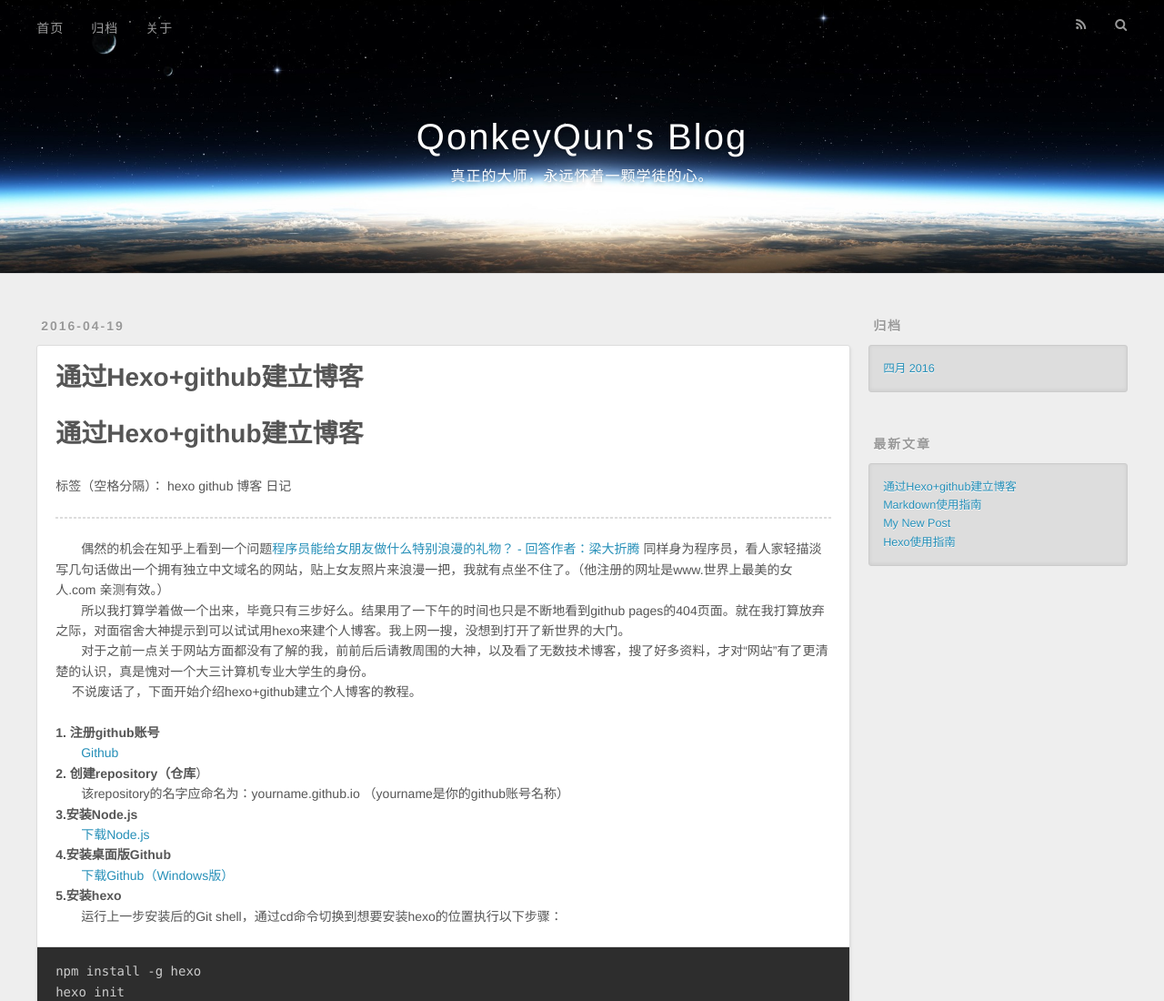
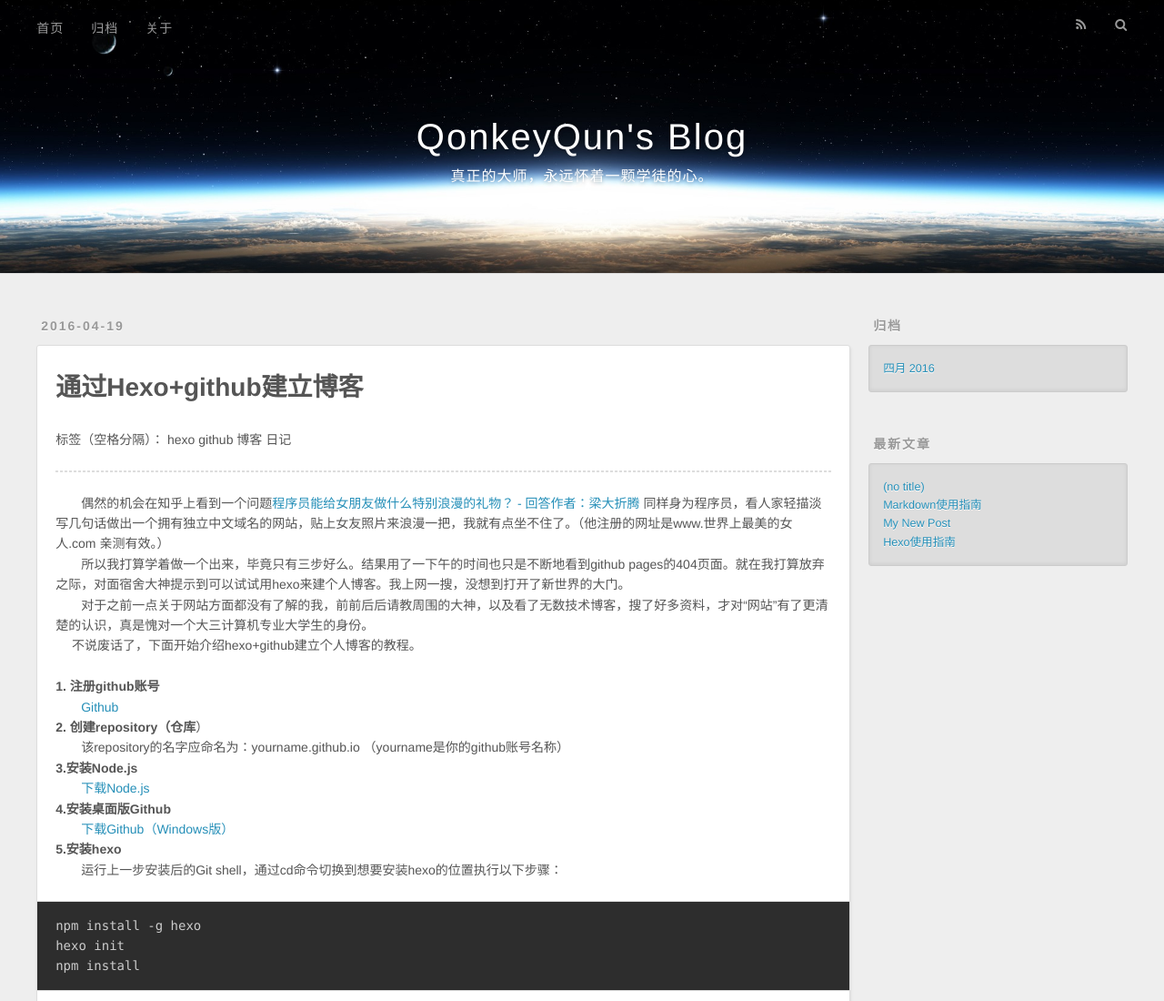
Before and after one commit to gongqunhao/gongqunhao.github.io, a plain HTML site: page 2016/04/19/通过Hexo-github建立博客/index.html in a window 1280 px wide. Shown: the top 1100 px of the page at 91% size. Drawn offline with nearby package versions, Linux system fonts and the light colour scheme; a script that the page names is missing; a web font is replaced by a local one.

Commit message:
Site updated: 2016-04-19 22:37:45

```diff
--- a/2016/04/19/通过Hexo-github建立博客/index.html
+++ b/2016/04/19/通过Hexo-github建立博客/index.html
@@ -3,21 +3,21 @@
 <head>
   <meta charset="utf-8">
 
-  <title>通过Hexo+github建立博客 | QonkeyQun&#39;s Blog</title>
+  <title>QonkeyQun&#39;s Blog</title>
   <meta name="viewport" content="width=device-width, initial-scale=1, maximum-scale=1">
   <meta name="description" content="通过Hexo+github建立博客标签（空格分隔）： hexo github 博客 日记
 
 　　偶然的机会在知乎上看到一个问题程序员能给女朋友做什么特别浪漫的礼物？ - 回答作者：梁大折腾 同样身为程序员，看人家轻描淡写几句话做出一个拥有独立中文域名的网站，贴上女友照片来浪漫一把，我就有点坐不住了。（他注册的网址是www.世界上最美的女人.com 亲测有效。）　　所以我打算学着做一个出来，毕竟只有">
 <meta property="og:type" content="article">
-<meta property="og:title" content="通过Hexo+github建立博客">
+<meta property="og:title" content="QonkeyQun's Blog">
 <meta property="og:url" content="http://yoursite.com/2016/04/19/通过Hexo-github建立博客/index.html">
 <meta property="og:site_name" content="QonkeyQun's Blog">
 <meta property="og:description" content="通过Hexo+github建立博客标签（空格分隔）： hexo github 博客 日记
 
 　　偶然的机会在知乎上看到一个问题程序员能给女朋友做什么特别浪漫的礼物？ - 回答作者：梁大折腾 同样身为程序员，看人家轻描淡写几句话做出一个拥有独立中文域名的网站，贴上女友照片来浪漫一把，我就有点坐不住了。（他注册的网址是www.世界上最美的女人.com 亲测有效。）　　所以我打算学着做一个出来，毕竟只有">
-<meta property="og:updated_time" content="2016-04-19T14:34:56.170Z">
+<meta property="og:updated_time" content="2016-04-19T14:37:28.962Z">
 <meta name="twitter:card" content="summary">
-<meta name="twitter:title" content="通过Hexo+github建立博客">
+<meta name="twitter:title" content="QonkeyQun's Blog">
 <meta name="twitter:description" content="通过Hexo+github建立博客标签（空格分隔）： hexo github 博客 日记
 
 　　偶然的机会在知乎上看到一个问题程序员能给女朋友做什么特别浪漫的礼物？ - 回答作者：梁大折腾 同样身为程序员，看人家轻描淡写几句话做出一个拥有独立中文域名的网站，贴上女友照片来浪漫一把，我就有点坐不住了。（他注册的网址是www.世界上最美的女人.com 亲测有效。）　　所以我打算学着做一个出来，毕竟只有">
@@ -85,16 +85,6 @@
   <div class="article-inner">
 
 
-      <header class="article-header">
-
-
-    <h1 class="article-title" itemprop="name">
-      通过Hexo+github建立博客
-    </h1>
-
-
-      </header>
-
     <div class="article-entry" itemprop="articleBody">
 
         <h1 id="通过Hexo-github建立博客"><a href="#通过Hexo-github建立博客" class="headerlink" title="通过Hexo+github建立博客"></a>通过Hexo+github建立博客</h1><p>标签（空格分隔）： hexo github 博客 日记</p>
@@ -146,7 +136,7 @@ hexo deploy
 
   <section id="comments">
     <!-- ��˵���ۿ� start -->
-    <div class="ds-thread" data-thread-key="post-通过Hexo-github建立博客" data-title="通过Hexo+github建立博客" data-url="http://yoursite.com/2016/04/19/通过Hexo-github建立博客/"></div>
+    <div class="ds-thread" data-thread-key="post-通过Hexo-github建立博客" data-title="" data-url="http://yoursite.com/2016/04/19/通过Hexo-github建立博客/"></div>
     <!-- ��˵���ۿ� end -->
     <!-- ��˵����JS���� start (һ����ҳֻ������һ��) -->
     <script type="text/javascript">
@@ -191,7 +181,7 @@ hexo deploy
       <ul>
 
           <li>
-            <a href="/2016/04/19/通过Hexo-github建立博客/">通过Hexo+github建立博客</a>
+            <a href="/2016/04/19/通过Hexo-github建立博客/">(no title)</a>
           </li>
 
           <li>
```
Also changed, not shown: 2016/04/07/My-New-Post/index.html (+1 -1 lines), 2016/04/07/hello-world/index.html (+1 -1 lines), 2016/04/19/my-new-post-0/index.html (+2 -2 lines), about/index.html (+1 -1 lines), archives/2016/04/index.html (+1 -7 lines), archives/2016/index.html (+1 -7 lines), archives/index.html (+1 -7 lines), index.html (+1 -11 lines).
